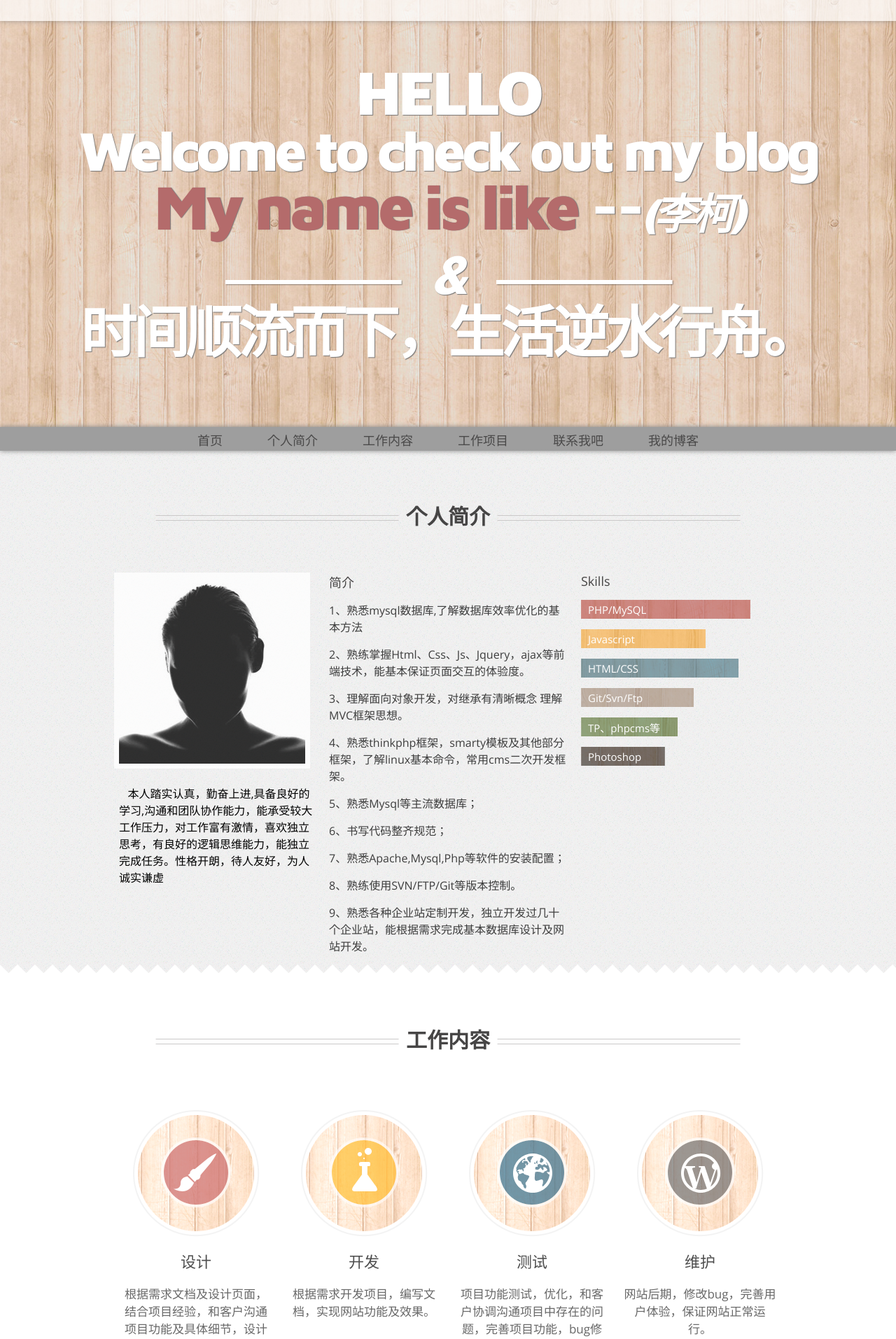
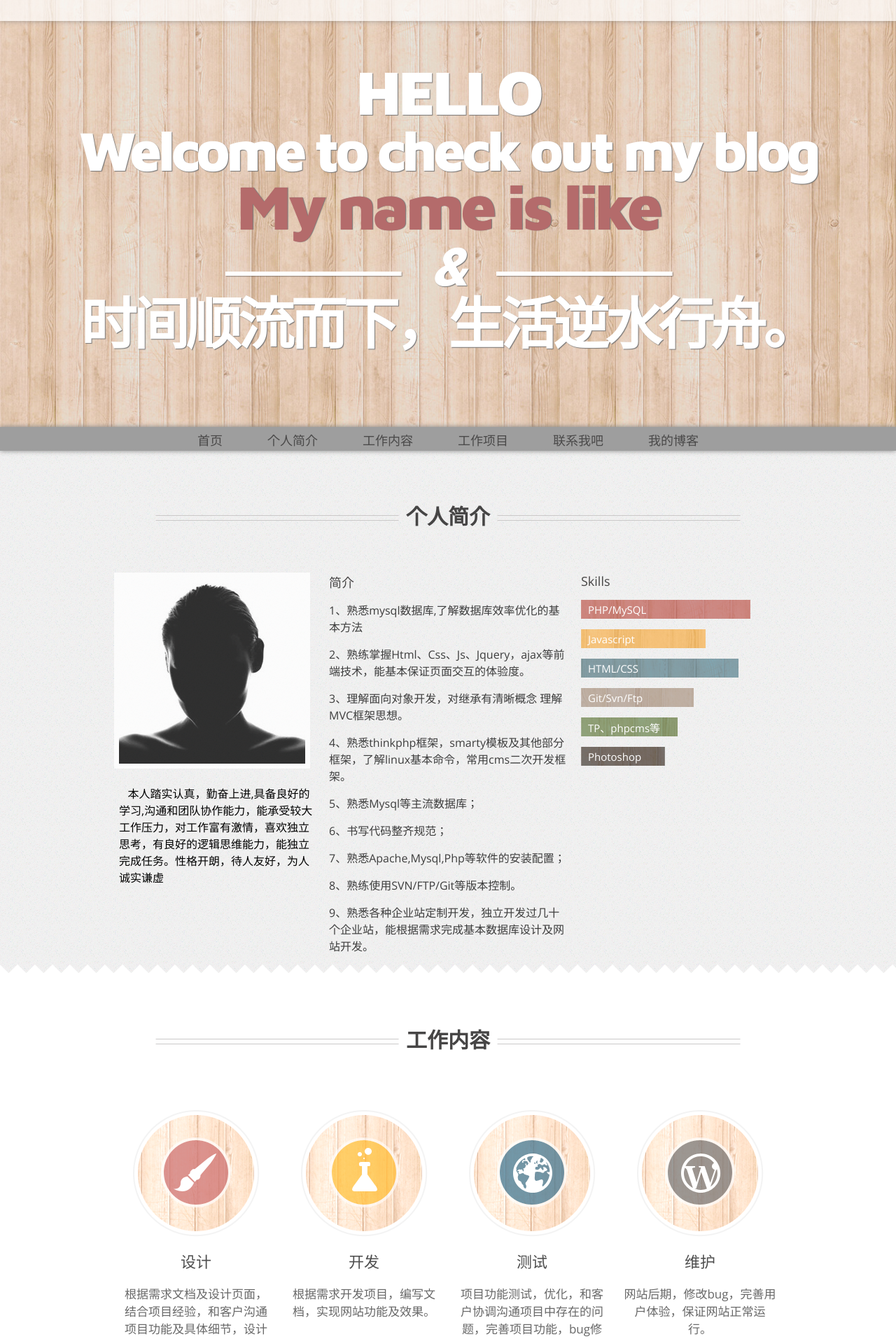
Before and after one commit to gitlk/gitlk.github.io, a Jekyll site: the page CV/index.html, which Jekyll copies as it is, in a window 1280 px wide. Shown: the top 1913 px of the page at 70% size. Built offline with Jekyll 4.4.1, drawn with Linux system fonts in a browser that asks for light colours; nearby versions of some CDN libraries; library files that are not in the unit come from our copies; grey boxes are pictures that could not be loaded.

Commit message:
change name

```diff
--- a/CV/index.html
+++ b/CV/index.html
@@ -33,7 +33,7 @@
 		<h1>HELLO<br />
 		<span class="small">Welcome to check out my blog</span>
 		<br />
-		<span class="name">My name is like </span>--<i>(李柯)</i>
+		<span class="name">My name is like </span><!-- --<i></i> -->
 		<br />
 		<span class="intro_line"></span>
 		<span class="amp">&</span>
```
